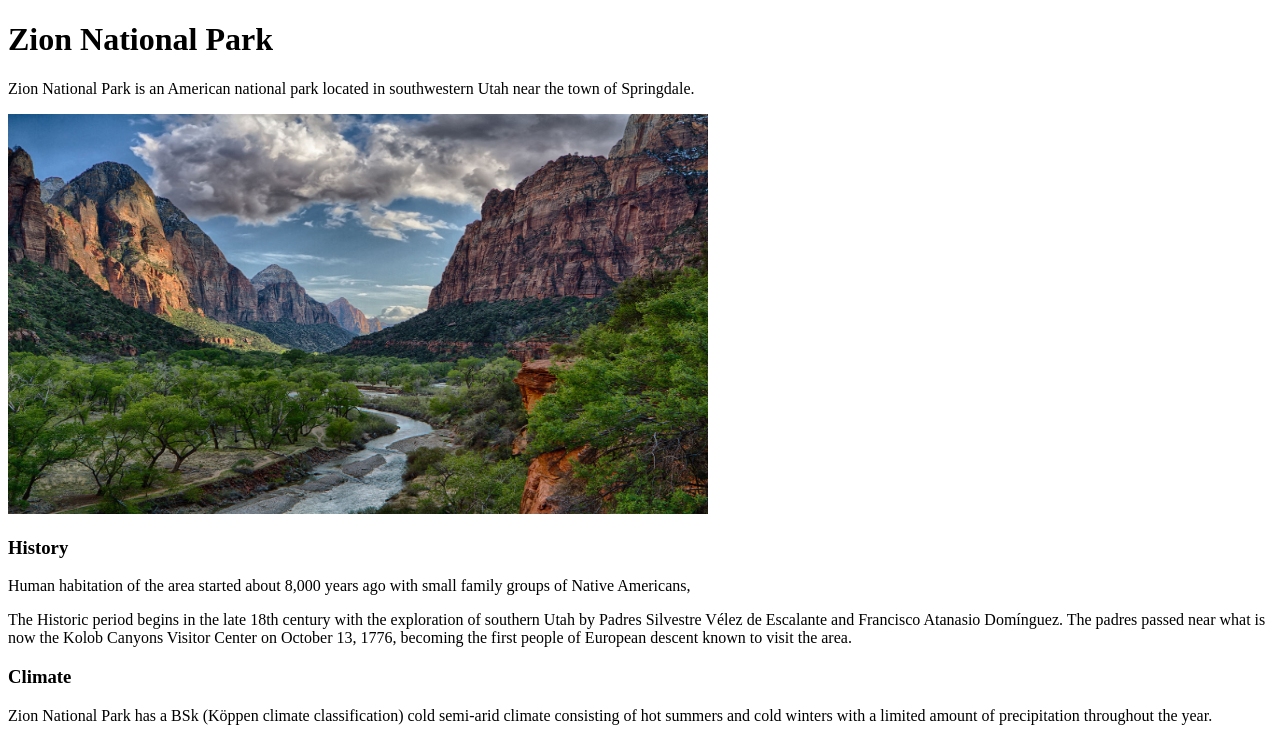
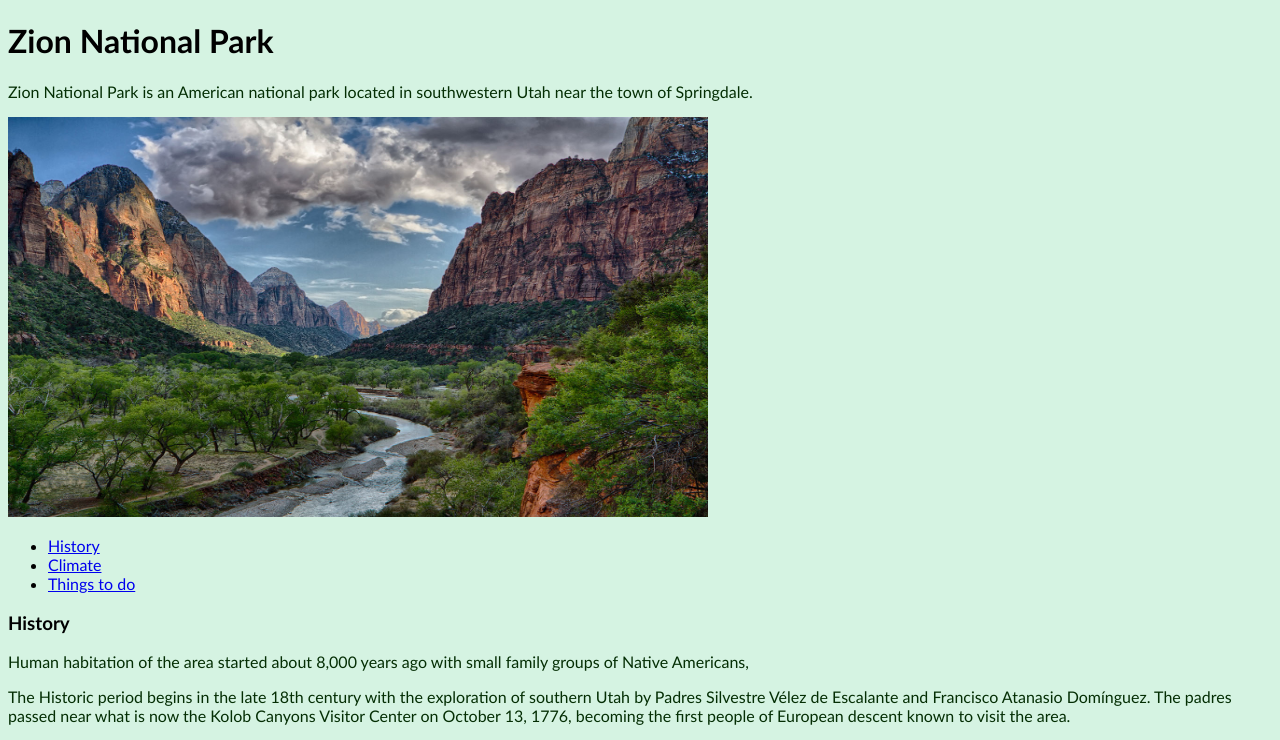
Before and after one commit to FQuasar/html-me-something, a plain HTML site: page index.html in a window 1280 px wide. Shown: the top 740 px of the page. Drawn offline with Linux system fonts and the light colour scheme.

Commit message:
update files

```diff
--- a/index.html
+++ b/index.html
@@ -3,30 +3,57 @@
 <html>
    <head>
       <title>Places I want to see</title>
+      <link href="styles.css" rel = "stylesheet" type="text/css" />
    </head>
-      <body>
+   <body>
+      <header>
+       <h1><strong>Zion National Park</strong></h1>
+         <p>Zion National Park is an American national park located in southwestern Utah near the town of Springdale.</p>
 
-      <div>
-         <h1><strong>Zion National Park</strong></h1>
-         <p>Zion National Park is an American national park located in southwestern Utah near the town of Springdale.</p>
          <img src="images/Zion_pic2.jpg" alt="Zion National Park" width="700px" height="400">
-
+         <nav>
+            <ul>
+               <li> <a href= "#History" >History</a> </li>
+               <li> <a href= "#Climate">Climate</a> </li>
+               <li> <a href= "#Things to do">Things to do</a> </li>
+            </ul>
+         </nav>
+      </header>
+      <section>
+         <a name = "History"></a>
          <h3>History</h3>
          <p> Human habitation of the area started about 8,000 years ago with small family groups of Native Americans, </p>
          <p>The Historic period begins in the late 18th century with the exploration of southern Utah by Padres Silvestre Vélez de Escalante and Francisco Atanasio Domínguez. The padres passed near what is now the Kolob Canyons Visitor Center on October 13, 1776, becoming the first people of European descent known to visit the area.</p>
+      </section>
+      <section>
+         <a name = "Climate"></a>
          <h3>Climate</h3>
          <p>Zion National Park has a BSk (Köppen climate classification) cold semi-arid climate consisting of hot summers and cold winters with a limited amount of precipitation throughout the year.</p>
+         <img src="images/Zion_pic1.jpg" alt="Zion National Park" width="700px" height="400">
+      </section>
+      <section>
+         <a name = "Things to do"></a>
          <h3>Things to do</h3>
          <ul>
             <li><strong>Camping:</strong> Zion has three campgrounds. Watchman Campground takes reservations from March through late November.</li>
             <li><strong>Birding:</strong> Zion is home to 291 species of birds. Bird checklists are available at the visitor centers.</li>
             <li><strong>Hicking:</strong> Zion offers many trails ranging from short walks to strenuous adventures.</li>
          </ul>
+      </section>
    <img src="images/Zion_pic3.jpg" alt="Zion National Park" width="700px" height="400">
-   </div>
+   <section>
+      <pre>
+      Zion Canyon is the work of water
+      In concert with the winds that shape the heart.
+      One sees a grandeur equal to one's wonder;
+      Nor can one be, but of such grace a part.
+      &copy; Copyright by Nicholas Gordon
 
+      </pre>
+   </section>
+   <hr>
       <footer>
-         &copy; copyrigth Fayez Kassar
+         &quot;  For more information visit <a href = "https://www.nps.gov/zion/index.htm"> National Park Service </a> &quot;
       </footer>
    </body>
 </html>
--- a/styles.css
+++ b/styles.css
@@ -0,0 +1,15 @@
+
+html {
+    height: 100%;
+
+}
+
+
+body {
+    background-color : rgb(213, 243, 226);
+    font-family: 'Trebuchet MS', 'Lucida Sans Unicode', 'Lucida Grande', 'Lucida Sans', Arial, sans-serif;
+
+    }
+   p {
+      color : rgb(4, 46, 4);
+    }
```
